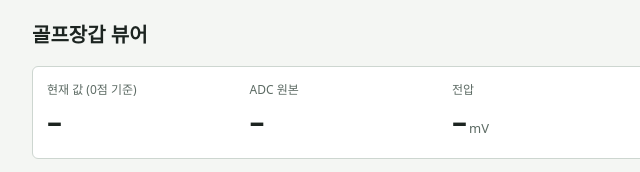
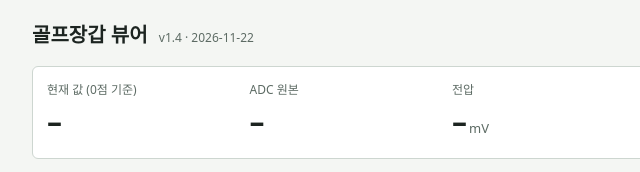
Before and after one commit to Rectuson849/golf-glove-viewer, a plain HTML site: page index.html in a window 1280 px wide. Shown: the top 172 px of the page, 194-834 px from the left. Drawn offline with Linux system fonts and the light colour scheme.

Commit message:
Show viewer version in header
Co-Authored-By: Claude Sonnet 5.5 <noreply@anthropic.com>
Claude-Session: https://claude.ai/code/session_0158iB9mXaCCKMMXzbPsbWiH

```diff
--- a/index.html
+++ b/index.html
@@ -24,6 +24,7 @@ body { margin: 0; background: var(--bg); color: var(--fg); font-family: var(--fo
 main { max-width: 860px; margin: 0 auto; padding: 20px 16px 40px; display: flex; flex-direction: column; gap: 16px; }
 header { display: flex; justify-content: space-between; align-items: center; gap: 12px; flex-wrap: wrap; }
 h1 { font-size: 20px; margin: 0; }
+.ver { color: var(--muted); font-size: 12px; font-weight: 400; margin-left: 6px; }
 .status { color: var(--muted); font-size: 13px; }
 .status.on { color: var(--accent); font-weight: 700; }
 .panel { background: var(--surface); border: 1px solid var(--line); border-radius: 6px; padding: 14px; }
@@ -43,7 +44,7 @@ button:focus-visible { outline: 2px solid var(--accent); outline-offset: 2px; }
 <body>
 <main>
   <header>
-    <h1>골프장갑 뷰어</h1>
+    <h1>골프장갑 뷰어 <small id="ver" class="ver"></small></h1>
     <span id="status" class="status">연결 안 됨</span>
   </header>
 
@@ -68,11 +69,14 @@ button:focus-visible { outline: 2px solid var(--accent); outline-offset: 2px; }
 </main>
 
 <script>
+const VERSION = "v1.4";          // 고칠 때마다 올린다
+const VERSION_DATE = "2026-11-22";
 const SVC = "6e400001-b5a3-f393-e0a9-e50e24dcca9e";
 const CHR = "6e400002-b5a3-f393-e0a9-e50e24dcca9e";
 const WINDOW_MS = 15000;
 
 const $ = id => document.getElementById(id);
+$("ver").textContent = VERSION + " · " + VERSION_DATE;
 let device = null, chr = null;
 let samples = [];             // {t, raw, mv}
 let zero = 0, peak = 0;
```
